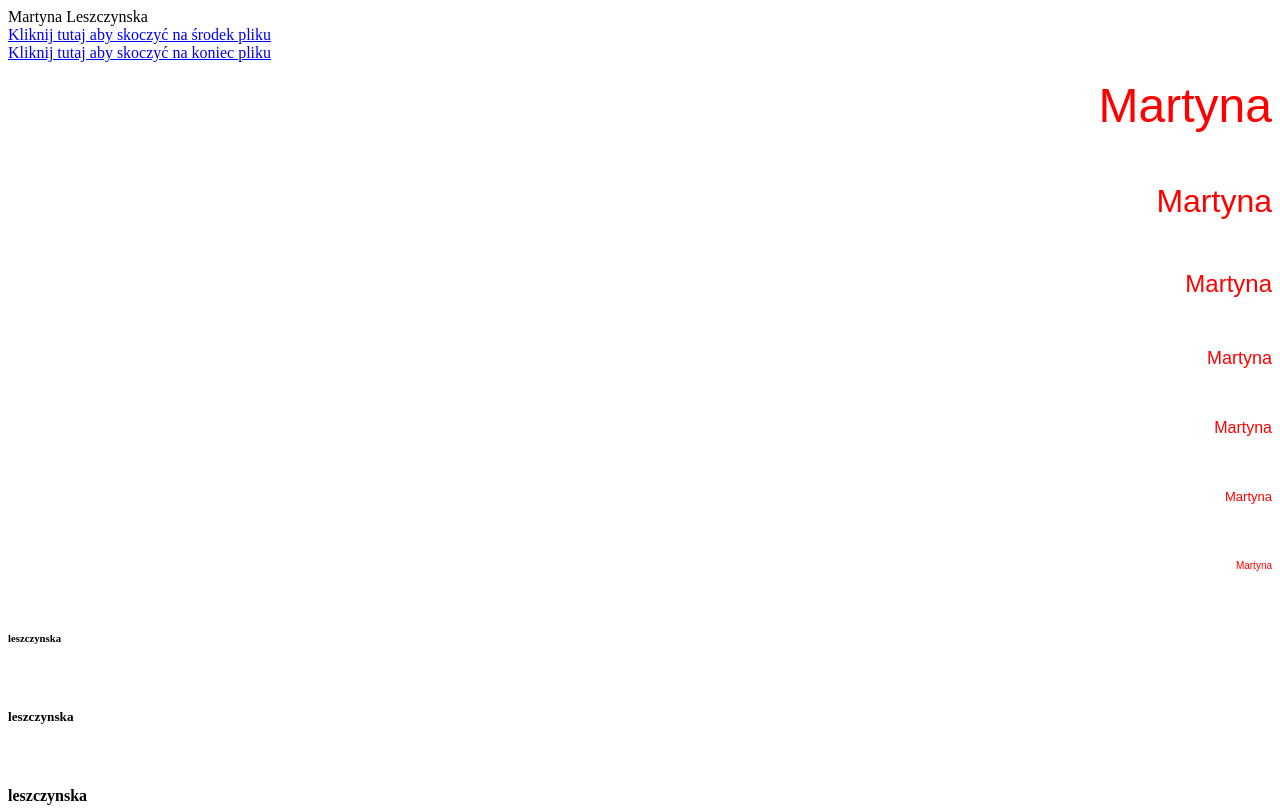
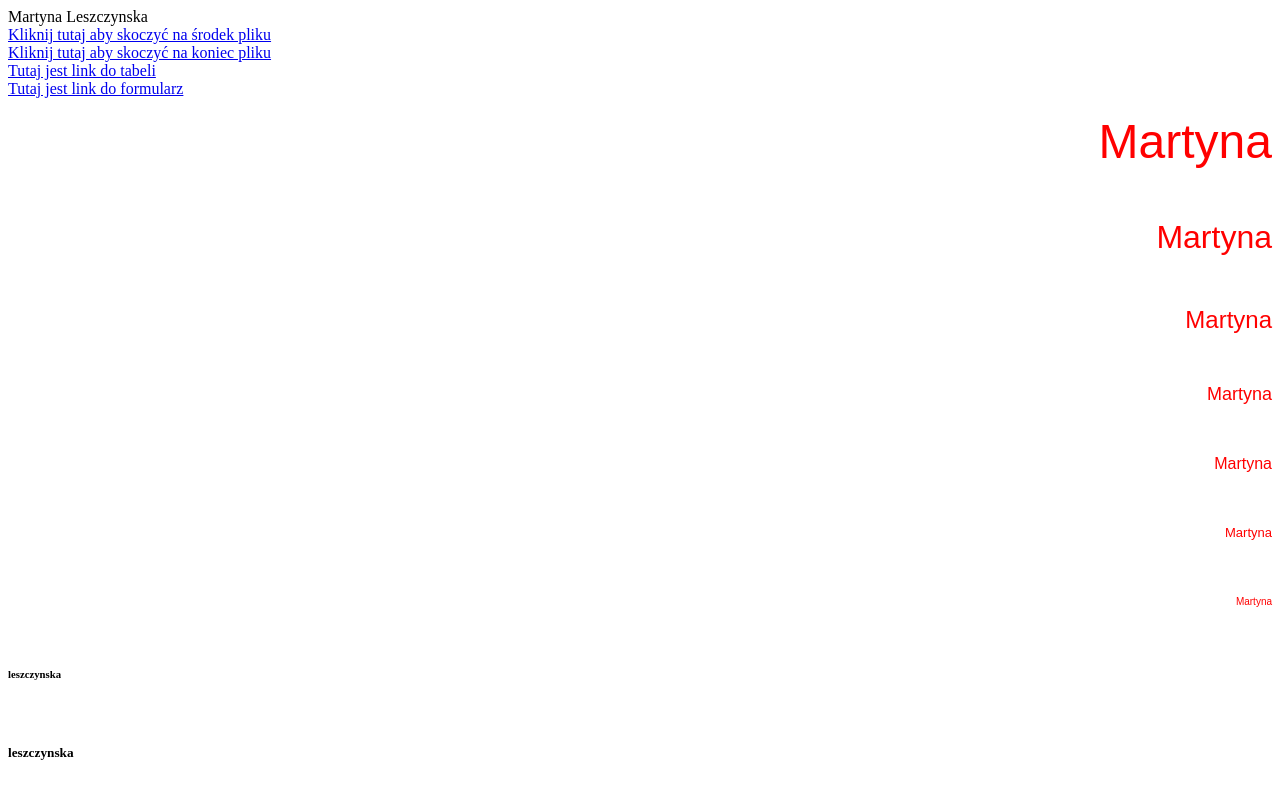
Before and after one commit to MartynaL14/cw1, a plain HTML site: page index.html in a window 1280 px wide. Shown: the top 808 px of the page. Drawn offline with Linux system fonts and the light colour scheme.

Commit message:
Update index.html

```diff
--- a/index.html
+++ b/index.html
@@ -9,6 +9,8 @@
 			<A NAME="Początek_pliku"></A>
 			<A HREF="#Środek_pliku"> Kliknij tutaj aby skoczyć na środek pliku </A><br>
 			<A HREF="#Koniec_pliku"> Kliknij tutaj aby skoczyć na koniec pliku </A><br>
+			<A HREF="tabela.html"> Tutaj jest link do tabeli </A><br>
+			<A HREF="formularz.html"> Tutaj jest link do formularz </A><br>
 			<p align="right"> <font color="red" size="7" face="Arial"> Martyna </font> </p> <br>
 			<p align="right"> <font color="red" size="6" face="Arial"> Martyna </font> </p> <br>
 			<p align="right"> <font color="red" size="5" face="Arial"> Martyna </font> </p> <br>
@@ -83,6 +85,8 @@
 			<A NAME="Środek_pliku"></A>
 			<A HREF="#Początek_pliku"> Kliknij tutaj aby skoczyć na początek pliku </A><br>
 			<A HREF="#Koniec_pliku"> Kliknij tutaj aby skoczyć na koniec pliku </A><br>
+			<A HREF="tabela.html"> Tutaj jest link do tabeli </A><br>
+			<A HREF="formularz.html"> Tutaj jest link do formularz </A><br>
 
 
 			<br><br><br>
@@ -171,5 +175,7 @@
 			<A NAME="Koniec_pliku"></A>
 			<A HREF="#Początek_pliku"> Kliknij tutaj aby skoczyć na początek pliku </A><br>
 			<A HREF="#Środek_pliku"> Kliknij tutaj aby skoczyć na środek pliku </A><br>
+			<A HREF="tabela.html"> Tutaj jest link do tabeli </A><br>
+			<A HREF="formularz.html"> Tutaj jest link do formularz </A><br>
 
 	</html>
```
